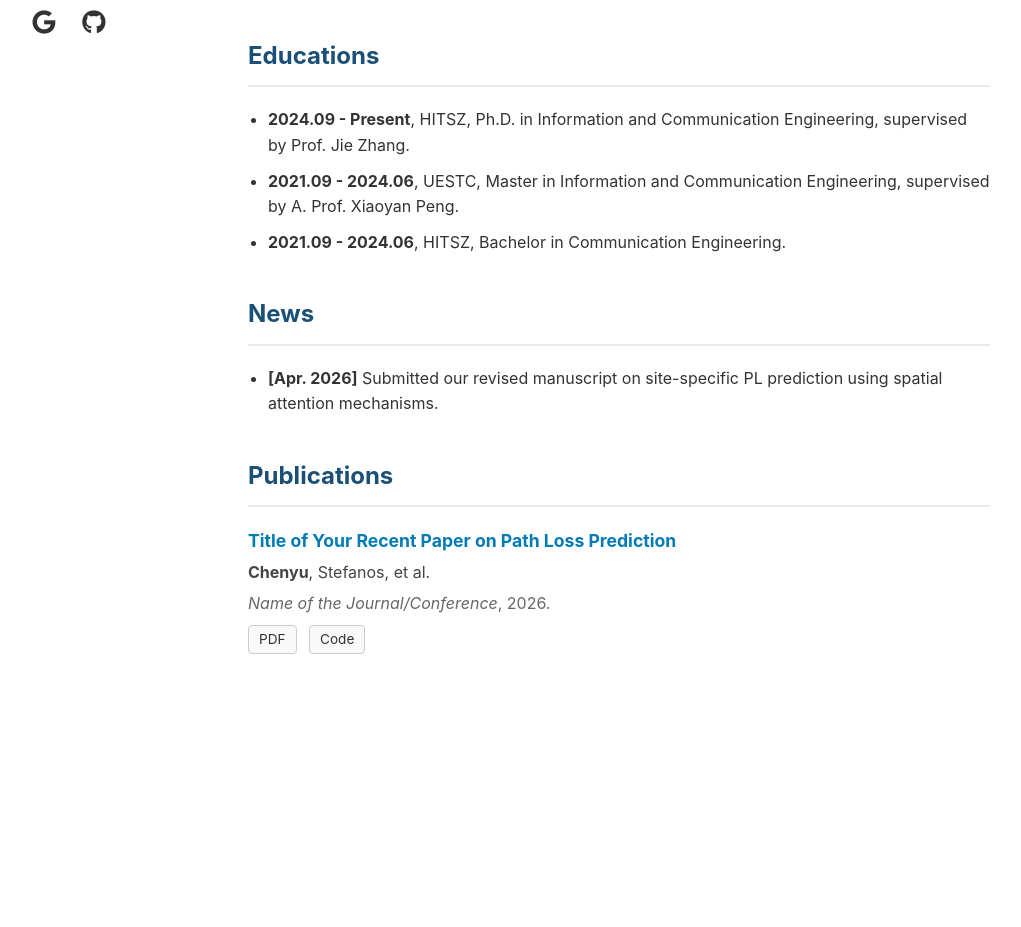
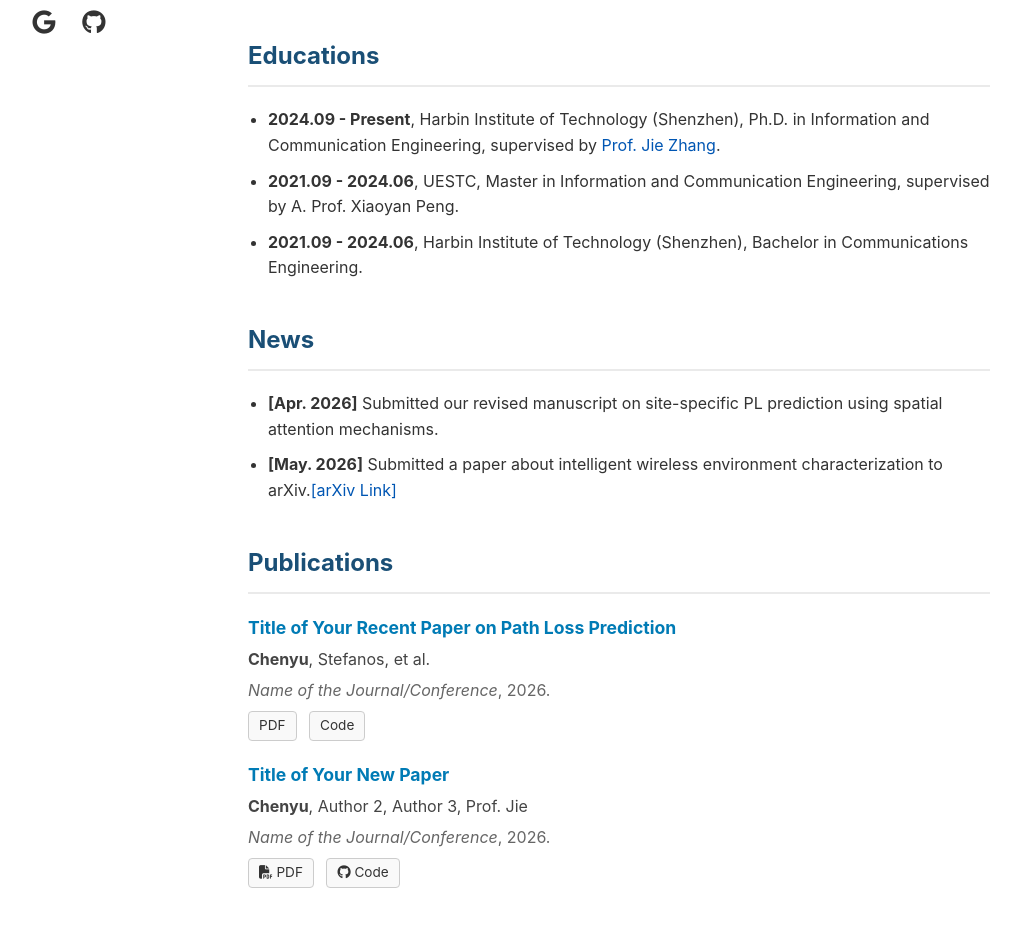
Before and after one commit to ZhuCY-loong00/Zhucy-loong00.github.io, a plain HTML site: page index.html in a window 1280 px wide. Shown: the part 413-1340 px from the top of the page, without its empty margins (180-1201 px from the left). Before the commit the page ends 1147 px from the top, so only its background shows below. Drawn offline with Linux system fonts and the light colour scheme.

Commit message:
Update index.html

```diff
--- a/index.html
+++ b/index.html
@@ -3,7 +3,7 @@
 <head>
     <meta charset="UTF-8">
     <meta name="viewport" content="width=device-width, initial-scale=1.0">
-    <title>Chenyu - Academic Homepage</title>
+    <title>Chenyu Zhu-Homepage</title>
     <link rel="stylesheet" href="style.css">
     <link rel="stylesheet" href="https://cdnjs.cloudflare.com/ajax/libs/font-awesome/6.4.0/css/all.min.css">
 </head>
@@ -30,7 +30,7 @@
 
             <section class="section">
                 <h2>About Me</h2>
-                <p>I am a Ph.D. student at HITSZ (scheduled to graduate in 2028), supervised by <a href="#">Prof. Jie</a>. My research focuses on the intersection of deep learning and wireless communications, specifically addressing indoor intelligent wireless environment characterization and reconstruction.</p>
+                <p>I am a Ph.D. student at HITSZ (scheduled to graduate in 2028), supervised by <a href="https://scholar.google.com/citations?hl=zh-CN&user=ZjhUChoAAAAJ" target="_blank">Prof. Jie Zhang</a>. My research focuses on the intersection of deep learning and wireless communications, specifically addressing indoor intelligent wireless environment characterization and reconstruction.</p>
             </section>
 
             <section class="section">
@@ -44,9 +44,9 @@
             <section class="section">
                 <h2>Educations</h2>
                 <ul>
-                    <li><strong>2024.09 - Present</strong>, HITSZ, Ph.D. in Information and Communication Engineering, supervised by Prof. Jie Zhang.</li>
+                    <li><strong>2024.09 - Present</strong>, Harbin Institute of Technology (Shenzhen), Ph.D. in Information and Communication Engineering, supervised by <a href="https://scholar.google.com/citations?hl=zh-CN&user=ZjhUChoAAAAJ" target="_blank">Prof. Jie Zhang</a>.</li>
                     <li><strong>2021.09 - 2024.06</strong>, UESTC, Master in Information and Communication Engineering, supervised by A. Prof. Xiaoyan Peng.</li>
-                    <li><strong>2021.09 - 2024.06</strong>, HITSZ, Bachelor in Communication Engineering.</li>
+                    <li><strong>2021.09 - 2024.06</strong>, Harbin Institute of Technology (Shenzhen), Bachelor in Communications Engineering.</li>
                 </ul>
             </section>
 
@@ -54,7 +54,9 @@
                 <h2>News</h2>
                 <ul class="news-list">
                    <li><strong>[Apr. 2026]</strong> Submitted our revised manuscript on site-specific PL prediction using spatial attention mechanisms.</li>
+                    <li><strong>[May. 2026]</strong> Submitted a paper about intelligent wireless environment characterization to arXiv.<a href="https://arxiv.org/abs/你的论文编号" target="_blank">[arXiv Link]</a> </li>
                 </ul>
+
             </section>
 
             <section class="section">
@@ -68,6 +70,19 @@
                         <span class="badge code">Code</span>
                     </div>
                 </div>
+                <div class="publication">
+    <p class="pub-title"><a href="论文的主页链接" target="_blank">Title of Your New Paper</a></p>
+    <p class="pub-authors"><strong>Chenyu</strong>, Author 2, Author 3, Prof. Jie</p>
+    <p class="pub-venue"><em>Name of the Journal/Conference</em>, 2026.</p>
+    <div class="pub-links">
+        <a href="你的PDF直链或网盘链接" target="_blank" class="badge">
+            <i class="fa-solid fa-file-pdf"></i> PDF
+        </a>
+        <a href="https://github.com/你的用户名/对应代码仓库" target="_blank" class="badge">
+            <i class="fa-brands fa-github"></i> Code
+        </a>
+    </div>
+</div>
             </section>
 
         </main>
```
